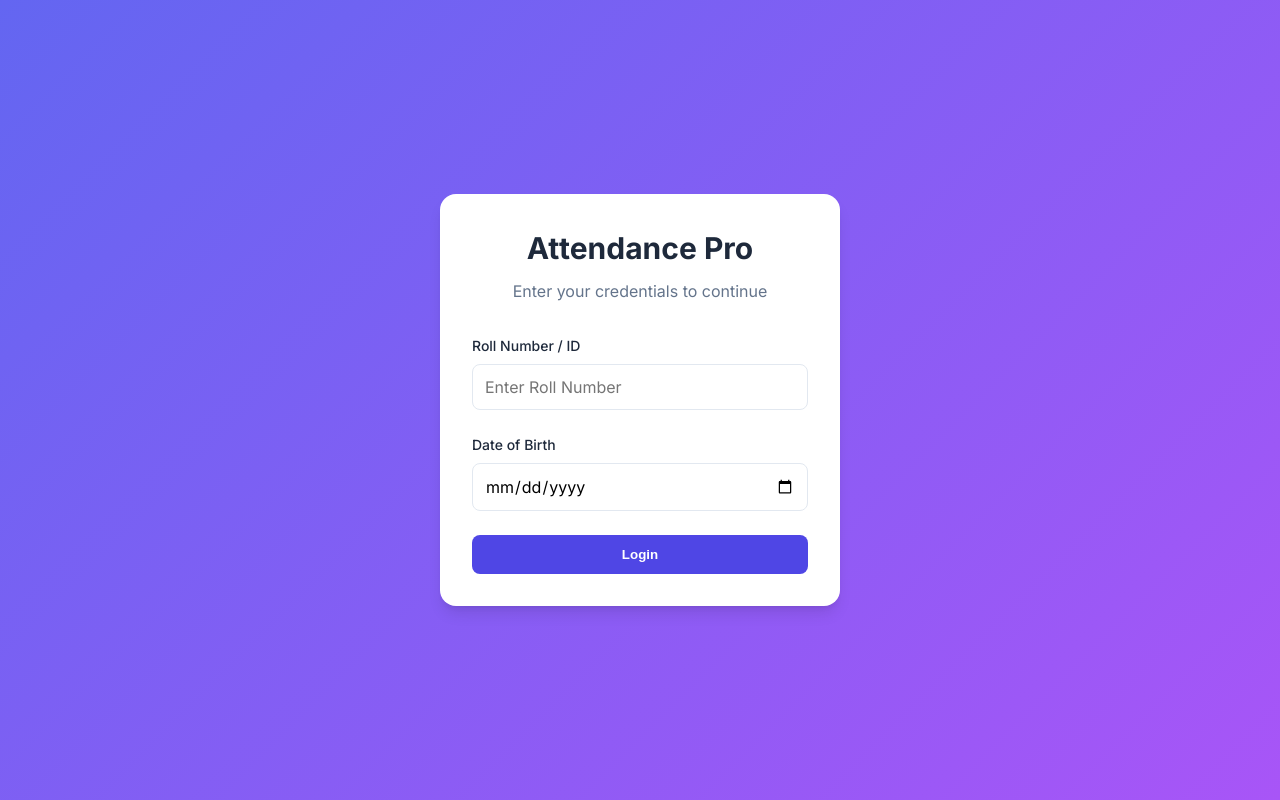
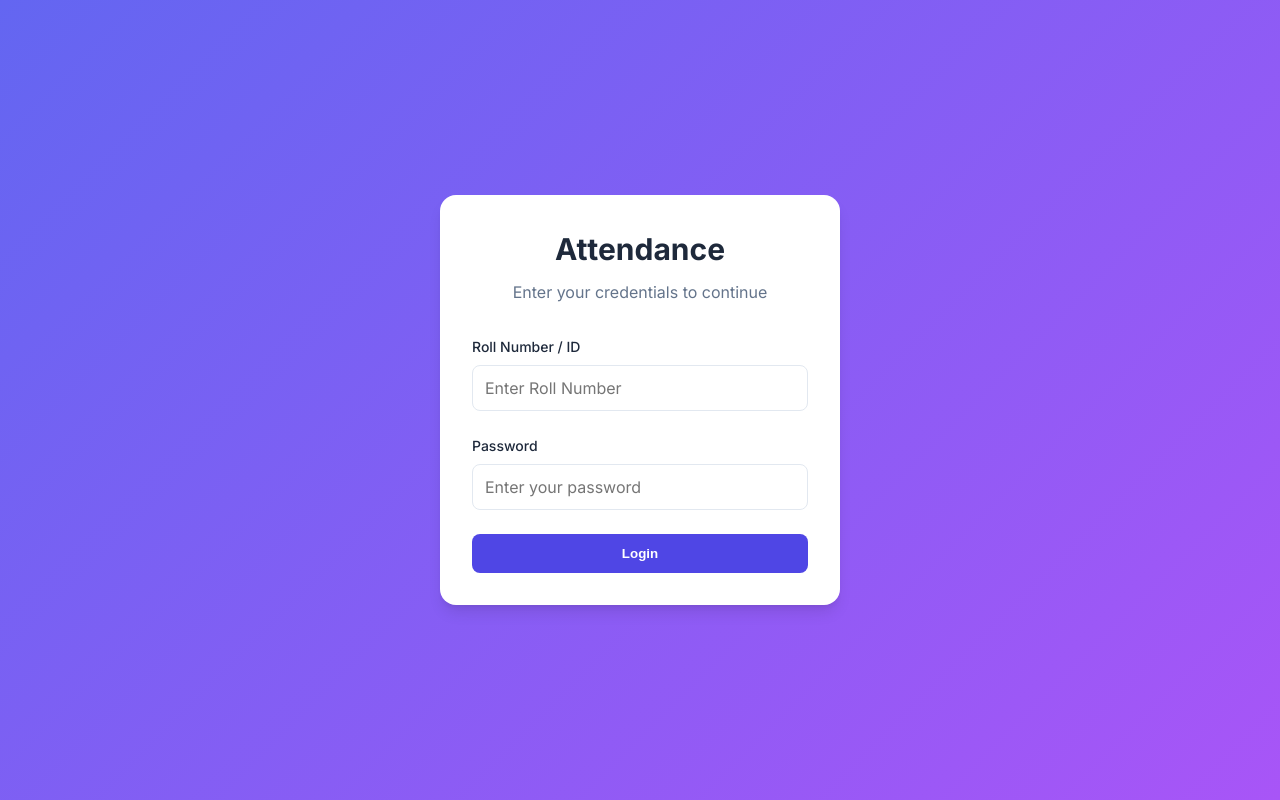
Before and after one commit to djagruthi-coder/ATTENDENCE1, a plain HTML site: page index.html in a window 1280 px wide. Drawn offline with Linux system fonts and the light colour scheme; files that its build step writes are made by us from their sources; files whose address does not match are found by name.

Commit message:
Update index.html

```diff
--- a/index.html
+++ b/index.html
@@ -9,7 +9,7 @@
 <body>
     <div class="auth-container">
         <div class="card auth-card">
-            <h1 class="title">Attendance Pro</h1>
+            <h1 class="title">Attendance</h1>
             <p class="subtitle">Enter your credentials to continue</p>
 
             <form id="loginForm">
@@ -18,8 +18,8 @@
                     <input type="text" id="roll_no" placeholder="Enter Roll Number" required>
                 </div>
                 <div class="form-group">
-                    <label for="dob">Date of Birth</label>
-                    <input type="date" id="dob" required>
+                    <label for="password">Password</label>
+                    <input type="password" id="password" placeholder="Enter your password" required>
                 </div>
                 <button type="submit" class="btn">Login</button>
             </form>
@@ -32,7 +32,7 @@
         document.getElementById('loginForm').addEventListener('submit', async (e) => {
             e.preventDefault();
             const roll_no = document.getElementById('roll_no').value;
-            const dob = document.getElementById('dob').value;
+            const password = document.getElementById('password').value;
 
             const res = await fetch('/api/login', {
                 method: 'POST',
```
